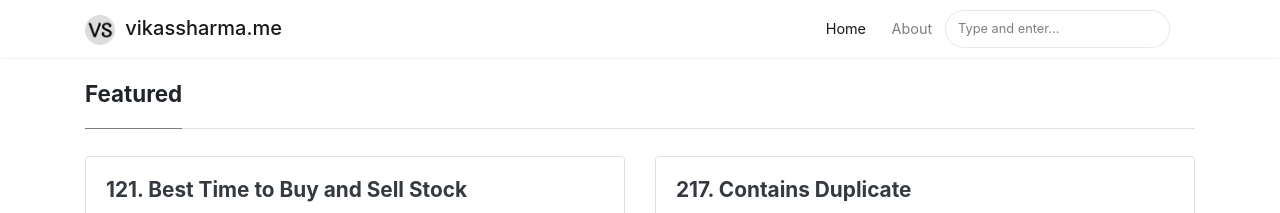
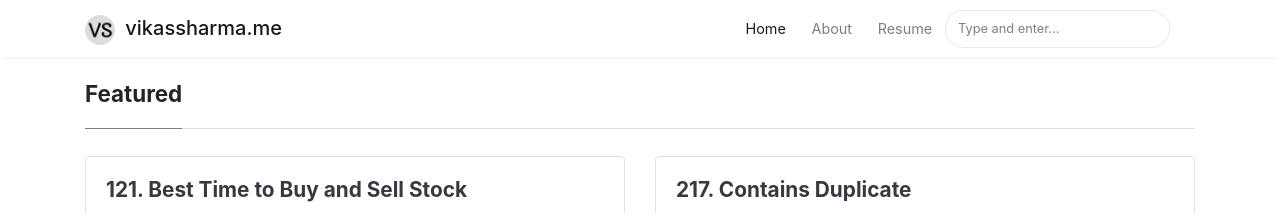
Before and after one commit to vikas3045/vikas3045.github.io, a Jekyll site: the page built from index.html, in a window 1280 px wide. Shown: the top 213 px of the page. Built offline with Jekyll 4.4.1, drawn with Linux system fonts in a browser that asks for light colours; nearby versions of some CDN libraries; the list of posts is cut into pages by our own code.

Commit message:
Add Resume link on homepage

```diff
--- a/_layouts/default.html
+++ b/_layouts/default.html
@@ -74,6 +74,10 @@
 
                 <li class="nav-item">
                 <a class="nav-link" href="{{ site.baseurl }}/about">About</a>
+                </li>
+
+                <li class="nav-item">
+                    <a class="nav-link" href="{{ site.baseurl }}/resume">Resume</a>
                 </li>
 
                 {% include search-lunr.html %}
```
